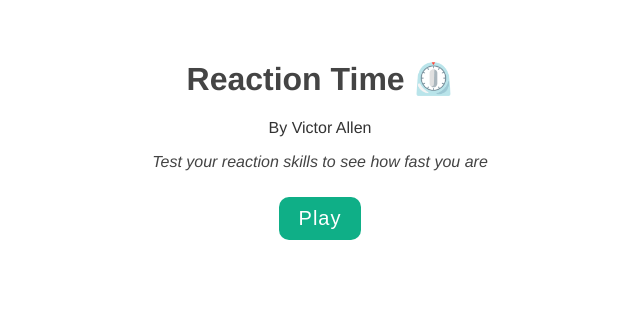
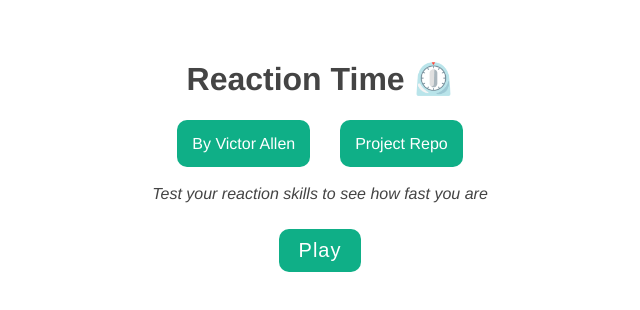
Before and after one commit to vamuigua/reaction-time, a Vue app: page / in a window 1280 px wide. Shown: the top 310 px of the page, without its empty margins (320-960 px from the left). Built offline with nearby package versions, Linux system fonts and the light colour scheme.

Commit message:
Added links for project repo

```diff
--- a/src/App.vue
+++ b/src/App.vue
@@ -1,8 +1,17 @@
 <template>
   <h1>Reaction Time ⏲️</h1>
-  <p>
-    <a href="https://github.com/vamuigua" target="_blank">By Victor Allen</a>
-  </p>
+  <div class="my-link">
+    <p>
+      <a href="https://github.com/vamuigua" target="_blank">By Victor Allen</a>
+    </p>
+  </div>
+  <div class="my-link">
+    <p>
+      <a href="https://github.com/vamuigua/reaction-time" target="_blank"
+        >Project Repo</a
+      >
+    </p>
+  </div>
   <p>
     <i>Test your reaction skills to see how fast you are</i>
   </p>
@@ -67,8 +76,20 @@ button[disabled] {
   cursor: not-allowed;
 }
 
-a {
+.my-link {
+  margin: 0px 15px;
+  display: inline-block;
+}
+
+.my-link a {
+  background-color: #0faf87;
+  padding: 15px;
+  border-radius: 10px;
   text-decoration: none;
-  color: #333;
+  color: white;
+}
+
+.my-link a:hover {
+  background-color: #54be92;
 }
 </style>
--- a/src/components/Block.vue
+++ b/src/components/Block.vue
@@ -43,4 +43,8 @@ export default {
   margin: 10px auto;
   cursor: pointer;
 }
+
+.block:hover {
+  background-color: #54be92;
+}
 </style>
```
